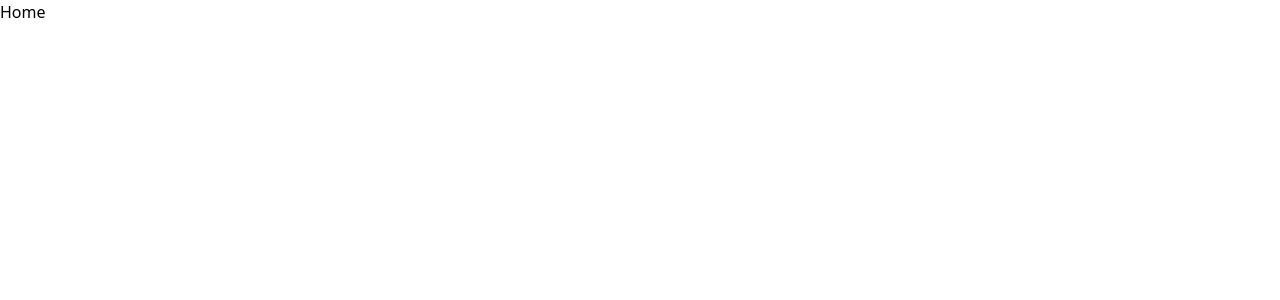
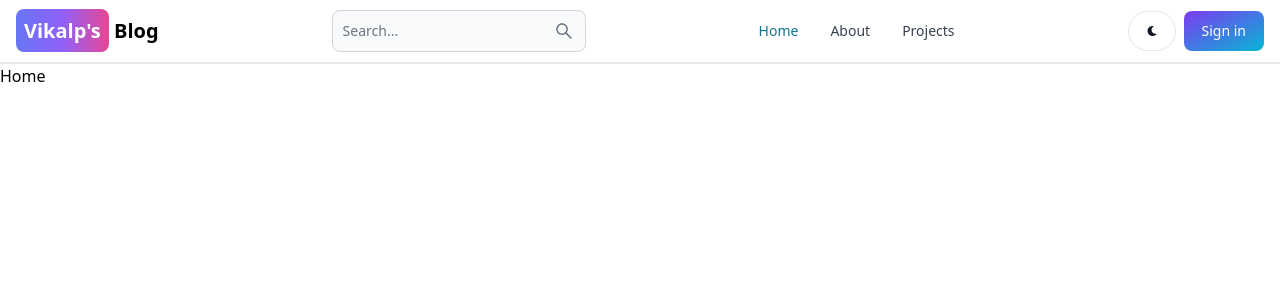
Before and after one commit to vikalp-tomer/mern-blog, a React (Vite) app in the folder client/: page / in a window 1280 px wide. Shown: the top 300 px of the page. Built offline with nearby package versions, Linux system fonts and the light colour scheme.

Commit message:
create the header section

```diff
--- a/client/package.json
+++ b/client/package.json
@@ -10,8 +10,10 @@
     "preview": "vite preview"
   },
   "dependencies": {
+    "flowbite-react": "^0.7.6",
     "react": "^18.2.0",
     "react-dom": "^18.2.0",
+    "react-icons": "^5.0.1",
     "react-router-dom": "^6.22.3"
   },
   "devDependencies": {
--- a/client/src/App.jsx
+++ b/client/src/App.jsx
@@ -5,10 +5,12 @@
 import Signup from "./pages/Signup";
 import Dashboard from "./pages/Dashboard";
 import Projects from "./pages/Projects";
+import Header from "./components/Header";
 
 export default function App() {
   return (
     <BrowserRouter>
+      <Header />
       <Routes>
         <Route path="/" element={<Home />} />
         <Route path="/about" element={<About />} />
--- /dev/null
+++ b/client/src/components/Header.jsx
@@ -0,0 +1,54 @@
+import { Button, Navbar, TextInput } from "flowbite-react";
+import { Link, useLocation } from "react-router-dom";
+import { AiOutlineSearch } from "react-icons/ai";
+import { FaMoon } from "react-icons/fa";
+
+export default function Header() {
+  const path = useLocation().pathname;
+  return (
+    <Navbar className="border-b-2">
+      <Link
+        to={"/"}
+        className="self-center whitespace-nowrap text-sm sm:text-xl font-semibold dark:text-white"
+      >
+        <span className="px-2 py-2 bg-gradient-to-r from-indigo-500 via-purple-500 to-pink-500 rounded-lg text-white">
+          Vikalp's
+        </span>{" "}
+        Blog
+      </Link>
+      <form>
+        <TextInput
+          type="text"
+          placeholder="Search..."
+          rightIcon={AiOutlineSearch}
+          className="hidden lg:inline"
+        />
+      </form>
+      <Button className="w-12 h-10 lg:hidden" color={"gray"} pill>
+        <AiOutlineSearch />
+      </Button>
+
+      <div className="flex gap-2 md:order-2">
+        <Button className="w-12 h-10 hidden sm:inline" color={"gray"} pill>
+          <FaMoon />
+        </Button>
+        <Link to={"/sign-in"}>
+          <Button gradientDuoTone="purpleToBlue">Sign in</Button>
+        </Link>
+        <Navbar.Toggle />
+      </div>
+
+      <Navbar.Collapse>
+        <Navbar.Link active={path === "/"} as={"div"}>
+          <Link to="/">Home</Link>
+        </Navbar.Link>
+        <Navbar.Link active={path === "/about"} as={"div"}>
+          <Link to="/about">About</Link>
+        </Navbar.Link>
+        <Navbar.Link active={path === "/projects"} as={"div"}>
+          <Link to="/projects">Projects</Link>
+        </Navbar.Link>
+      </Navbar.Collapse>
+    </Navbar>
+  );
+}
--- a/client/tailwind.config.js
+++ b/client/tailwind.config.js
@@ -1,8 +1,12 @@
 /** @type {import('tailwindcss').Config} */
 export default {
-  content: ["./index.html", "./src/**/*.{js,ts,jsx,tsx}"],
+  content: [
+    "./index.html",
+    "./src/**/*.{js,ts,jsx,tsx}",
+    "node_modules/flowbite-react/lib/esm/**/*.js",
+  ],
   theme: {
     extend: {},
   },
-  plugins: [],
+  plugins: [require("flowbite/plugin")],
 };
```
Also changed, not shown: 1 other file (tests, documents, lock files or other folders).
